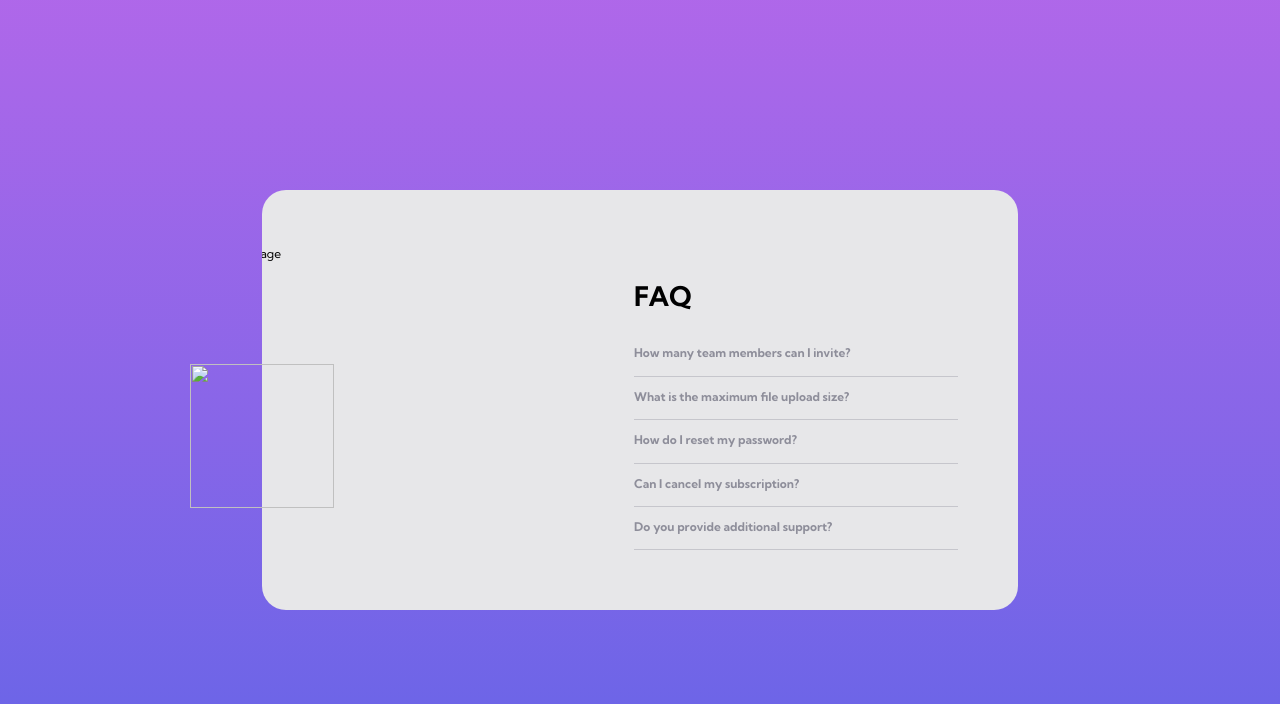
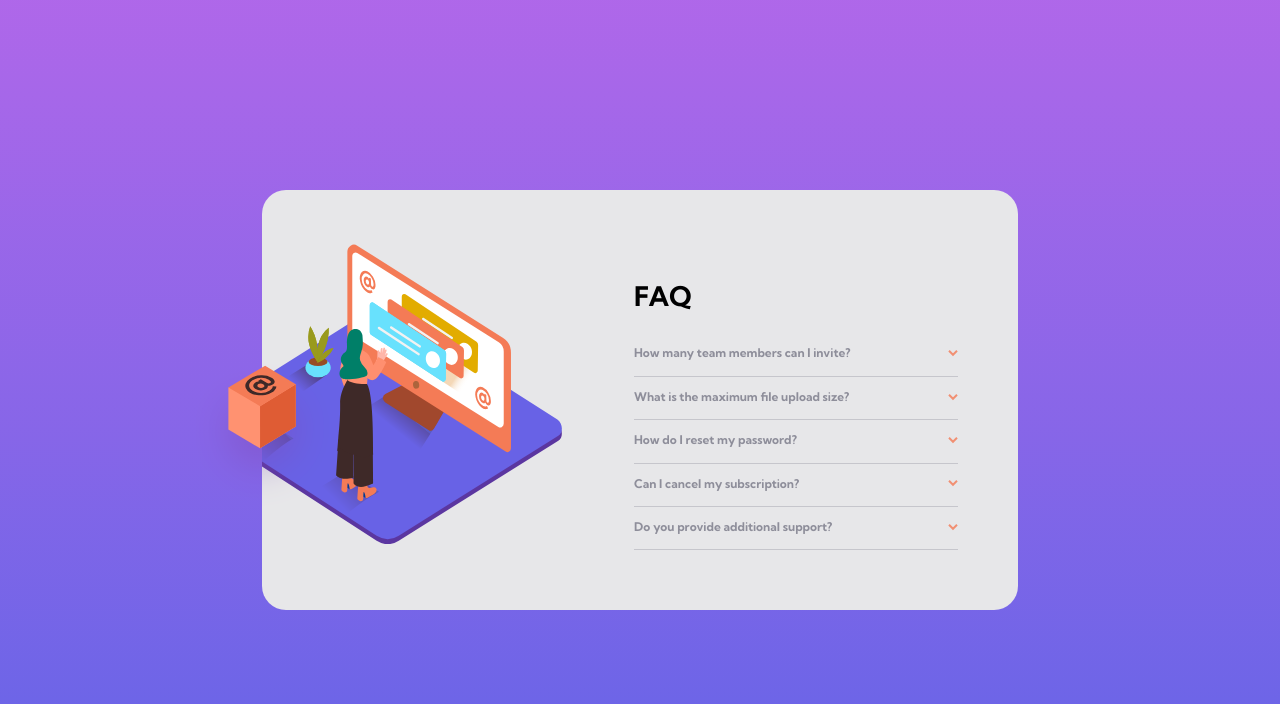
Before and after one commit to joshua-sigston/faq-accordion-card-main, a plain HTML site: page index.html in a window 1280 px wide. Drawn offline with Linux system fonts and the light colour scheme; the site is published under a folder, as on GitHub Pages, so addresses that start at the root find nothing.

Commit message:
image file location change

```diff
--- a/index.html
+++ b/index.html
@@ -19,17 +19,17 @@
 
     <div class="imges_container">
       <picture class="img_container">
-        <source media="(max-width: 899px)" srcset="/images/illustration-woman-online-mobile.svg">
-        <source media="(min-width: 900px)" srcset="/images/illustration-woman-online-desktop.svg">
-        <img src="/images/illustration-woman-online-mobile.svg" alt="hero image" class="img">
+        <source media="(max-width: 899px)" srcset="images/illustration-woman-online-mobile.svg">
+        <source media="(min-width: 900px)" srcset="images/illustration-woman-online-desktop.svg">
+        <img src="images/illustration-woman-online-mobile.svg" alt="hero image" class="img">
       </picture>
       <picture class="shadow_container">
-        <source media="(max-width: 899px)" srcset="/images/bg-pattern-mobile.svg">
-        <source media="(min-width: 900px)" srcset="/images/bg-pattern-desktop.svg">
-        <img src="/images/bg-pattern-mobile.svg" alt="" >
+        <source media="(max-width: 899px)" srcset="images/bg-pattern-mobile.svg">
+        <source media="(min-width: 900px)" srcset="images/bg-pattern-desktop.svg">
+        <img src="images/bg-pattern-mobile.svg" alt="" >
       </picture>
 
-      <img src="/images/illustration-box-desktop.svg" alt="" class="box inactive">
+      <img src="images/illustration-box-desktop.svg" alt="" class="box inactive">
 
       </div>
 
@@ -40,27 +40,27 @@
       <div class="faqs_container grid">
 
         <div class="faq_container">
-          <p class="question flex">How many team members can I invite?<span class="arrow"><img src="/images/icon-arrow-down.svg" alt=""></span></p>
+          <p class="question flex">How many team members can I invite?<span class="arrow"><img src="images/icon-arrow-down.svg" alt=""></span></p>
           <p class="answer">You can invite up to 2 additional users on the Free plan. There is no limit on team members for the Premium plan.</p>
         </div>
 
         <div class="faq_container">
-          <p class="question flex">What is the maximum file upload size?<span class="arrow"><img src="/images/icon-arrow-down.svg" alt=""></span></p>
+          <p class="question flex">What is the maximum file upload size?<span class="arrow"><img src="images/icon-arrow-down.svg" alt=""></span></p>
           <p class="answer">No more then 2GB. All files in your account must fit your alloted storage space.</p>
         </div>
 
         <div class="faq_container">
-          <p class="question flex">How do I reset my password?<span class="arrow"><img src="/images/icon-arrow-down.svg" alt=""></span></p>
+          <p class="question flex">How do I reset my password?<span class="arrow"><img src="images/icon-arrow-down.svg" alt=""></span></p>
           <p class="answer">Click “Forgot password” from the login page or “Change password” from your profile page. A reset link will be emailed to you.</p>
         </div>
 
         <div class="faq_container">
-          <p class="question flex">Can I cancel my subscription?<span class="arrow"><img src="/images/icon-arrow-down.svg" alt=""></span></p>
+          <p class="question flex">Can I cancel my subscription?<span class="arrow"><img src="images/icon-arrow-down.svg" alt=""></span></p>
           <p class="answer">Yes! Send us a message and we’ll process your request no questions asked.</p>
         </div>
 
         <div class="faq_container ">
-          <p class="question flex">Do you provide additional support?<span class="arrow"><img src="/images/icon-arrow-down.svg" alt=""></span></p>
+          <p class="question flex">Do you provide additional support?<span class="arrow"><img src="images/icon-arrow-down.svg" alt=""></span></p>
           <p class="answer">Chat and email support is available 24/7. Phone lines are open during normal business hours.</p>
         </div>
       </div>
```
